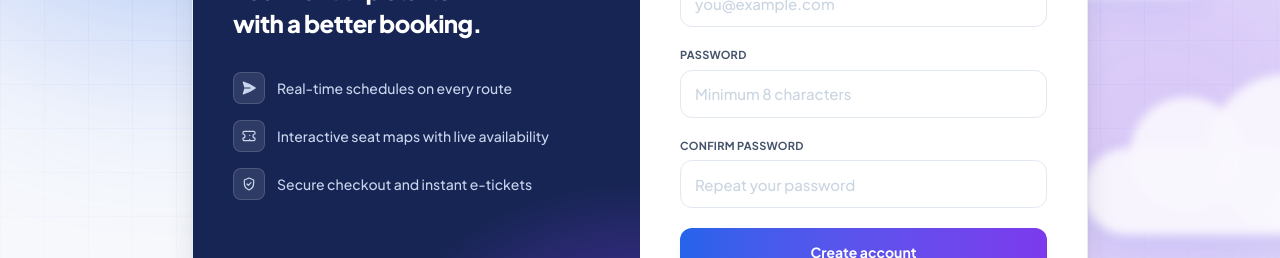
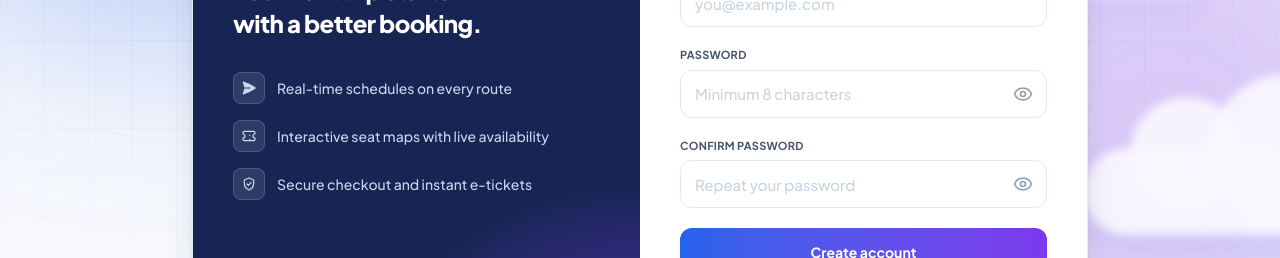
Before and after one commit to KennelyRay/Plane-Ticket-Reservation, a React (Vite) app in the folder client/: page /register in a window 1280 px wide. Shown: the part 396-654 px from the top of the page. Built offline with nearby package versions, Linux system fonts and the light colour scheme; no server answers.

Commit message:
Revamped register page

```diff
--- /dev/null
+++ b/client/src/components/ui/PasswordInput.tsx
@@ -0,0 +1,29 @@
+import { useState, type ComponentProps } from 'react';
+import { EyeIcon, EyeOffIcon } from './icons';
+
+/**
+ * Password field with a show/hide toggle. Drop-in for a plain
+ * `<input type="password">` — spreads react-hook-form's register() props
+ * (ref included) straight onto the underlying input.
+ */
+export default function PasswordInput({
+  className,
+  ...props
+}: Omit<ComponentProps<'input'>, 'type'>) {
+  const [visible, setVisible] = useState(false);
+
+  return (
+    <div className="relative">
+      <input {...props} type={visible ? 'text' : 'password'} className={`${className ?? ''} pr-12`} />
+      <button
+        type="button"
+        onClick={() => setVisible((v) => !v)}
+        aria-label={visible ? 'Hide password' : 'Show password'}
+        tabIndex={-1}
+        className="absolute right-3.5 top-1/2 -translate-y-1/2 text-slate-400 hover:text-ink-soft transition-colors"
+      >
+        {visible ? <EyeOffIcon className="w-5 h-5" /> : <EyeIcon className="w-5 h-5" />}
+      </button>
+    </div>
+  );
+}
--- a/client/src/components/ui/icons.tsx
+++ b/client/src/components/ui/icons.tsx
@@ -170,6 +170,22 @@ export const PrinterIcon = ({ className = 'w-5 h-5' }: IconProps) => (
   </svg>
 );
 
+export const EyeIcon = ({ className = 'w-5 h-5' }: IconProps) => (
+  <svg viewBox="0 0 24 24" fill="none" stroke="currentColor" strokeWidth={2} strokeLinecap="round" strokeLinejoin="round" className={className} aria-hidden>
+    <path d="M2.06 12.35a1 1 0 0 1 0-.7C3.42 8.1 7.36 5 12 5s8.58 3.1 9.94 6.65a1 1 0 0 1 0 .7C20.58 15.9 16.64 19 12 19s-8.58-3.1-9.94-6.65Z" />
+    <circle cx="12" cy="12" r="3" />
+  </svg>
+);
+
+export const EyeOffIcon = ({ className = 'w-5 h-5' }: IconProps) => (
+  <svg viewBox="0 0 24 24" fill="none" stroke="currentColor" strokeWidth={2} strokeLinecap="round" strokeLinejoin="round" className={className} aria-hidden>
+    <path d="M10.73 5.08A10.9 10.9 0 0 1 12 5c4.64 0 8.58 3.1 9.94 6.65a1 1 0 0 1 0 .7 13.16 13.16 0 0 1-1.67 2.68" />
+    <path d="M6.61 6.61A13.53 13.53 0 0 0 2.06 11.65a1 1 0 0 0 0 .7C3.42 15.9 7.36 19 12 19c1.34 0 2.63-.26 3.8-.72" />
+    <path d="M9.88 9.88a3 3 0 1 0 4.24 4.24" />
+    <path d="m3 3 18 18" />
+  </svg>
+);
+
 export const MailIcon = ({ className = 'w-5 h-5' }: IconProps) => (
   <svg viewBox="0 0 24 24" fill="none" stroke="currentColor" strokeWidth={1.8} strokeLinecap="round" strokeLinejoin="round" className={className} aria-hidden>
     <rect x="3" y="5" width="18" height="14" rx="2.5" />
--- a/client/src/pages/Auth/Login.tsx
+++ b/client/src/pages/Auth/Login.tsx
@@ -8,6 +8,7 @@ import { authApi } from '../../features/auth/api';
 import { useAuthStore } from '../../features/auth/store';
 import AuthShell from '../../components/layouts/AuthShell';
 import SuccessModal from '../../components/ui/SuccessModal';
+import PasswordInput from '../../components/ui/PasswordInput';
 
 const schema = z.object({
   email: z.string().email('Enter a valid email'),
@@ -67,7 +68,7 @@ export default function Login() {
         </div>
         <div>
           <label className={labelClass}>Password</label>
-          <input type="password" {...register('password')} className={inputClass} placeholder="••••••••" />
+          <PasswordInput {...register('password')} className={inputClass} placeholder="••••••••" />
           {errors.password && (
             <p className="text-xs font-medium text-red-600 mt-1.5">{errors.password.message}</p>
           )}
--- a/client/src/pages/Auth/Register.tsx
+++ b/client/src/pages/Auth/Register.tsx
@@ -5,8 +5,9 @@ import { Link, useNavigate } from 'react-router-dom';
 import { useState } from 'react';
 import { isAxiosError } from 'axios';
 import { authApi } from '../../features/auth/api';
-import { useAuthStore } from '../../features/auth/store';
 import AuthShell from '../../components/layouts/AuthShell';
+import SuccessModal from '../../components/ui/SuccessModal';
+import PasswordInput from '../../components/ui/PasswordInput';
 
 const schema = z
   .object({
@@ -30,8 +31,8 @@ const labelClass = 'block text-[11px] font-bold uppercase tracking-wide text-ink
 
 export default function Register() {
   const navigate = useNavigate();
-  const setAuth = useAuthStore((s) => s.setAuth);
   const [serverError, setServerError] = useState<string | null>(null);
+  const [createdName, setCreatedName] = useState<string | null>(null);
 
   const {
     register,
@@ -42,9 +43,9 @@ export default function Register() {
   const onSubmit = async ({ confirmPassword: _confirmPassword, ...values }: FormValues) => {
     setServerError(null);
     try {
-      const { user, accessToken } = await authApi.register(values);
-      setAuth(user, accessToken);
-      navigate('/dashboard');
+      // No auto-login: the account is created, then the user signs in themselves
+      const { user } = await authApi.register(values);
+      setCreatedName(user.firstName);
     } catch (err) {
       setServerError(
         isAxiosError(err)
@@ -53,6 +54,8 @@ export default function Register() {
       );
     }
   };
+
+  const goToLogin = () => navigate('/login');
 
   return (
     <AuthShell title="Create your account" subtitle="Book flights in minutes — no fees, no fuss.">
@@ -88,14 +91,14 @@ export default function Register() {
         </div>
         <div>
           <label className={labelClass}>Password</label>
-          <input type="password" {...register('password')} className={inputClass} placeholder="Minimum 8 characters" />
+          <PasswordInput {...register('password')} className={inputClass} placeholder="Minimum 8 characters" />
           {errors.password && (
             <p className="text-xs font-medium text-red-600 mt-1.5">{errors.password.message}</p>
           )}
         </div>
         <div>
           <label className={labelClass}>Confirm password</label>
-          <input type="password" {...register('confirmPassword')} className={inputClass} placeholder="Repeat your password" />
+          <PasswordInput {...register('confirmPassword')} className={inputClass} placeholder="Repeat your password" />
           {errors.confirmPassword && (
             <p className="text-xs font-medium text-red-600 mt-1.5">{errors.confirmPassword.message}</p>
           )}
@@ -115,6 +118,25 @@ export default function Register() {
           Sign in
         </Link>
       </p>
+
+      <SuccessModal
+        open={createdName !== null}
+        onClose={goToLogin}
+        title="Account created successfully!"
+        message={
+          <>
+            Welcome to VertixFlights, <span className="font-bold text-ink">{createdName}</span>!
+            Your account is ready — sign in with your email and password to start booking.
+          </>
+        }
+      >
+        <button
+          onClick={goToLogin}
+          className="w-full h-11 rounded-xl text-sm font-bold text-white bg-gradient-to-r from-brand-600 to-violet-glow shadow-soft hover:shadow-lift hover:opacity-95 active:scale-[0.99] transition-all"
+        >
+          Continue to sign in
+        </button>
+      </SuccessModal>
     </AuthShell>
   );
 }
```
